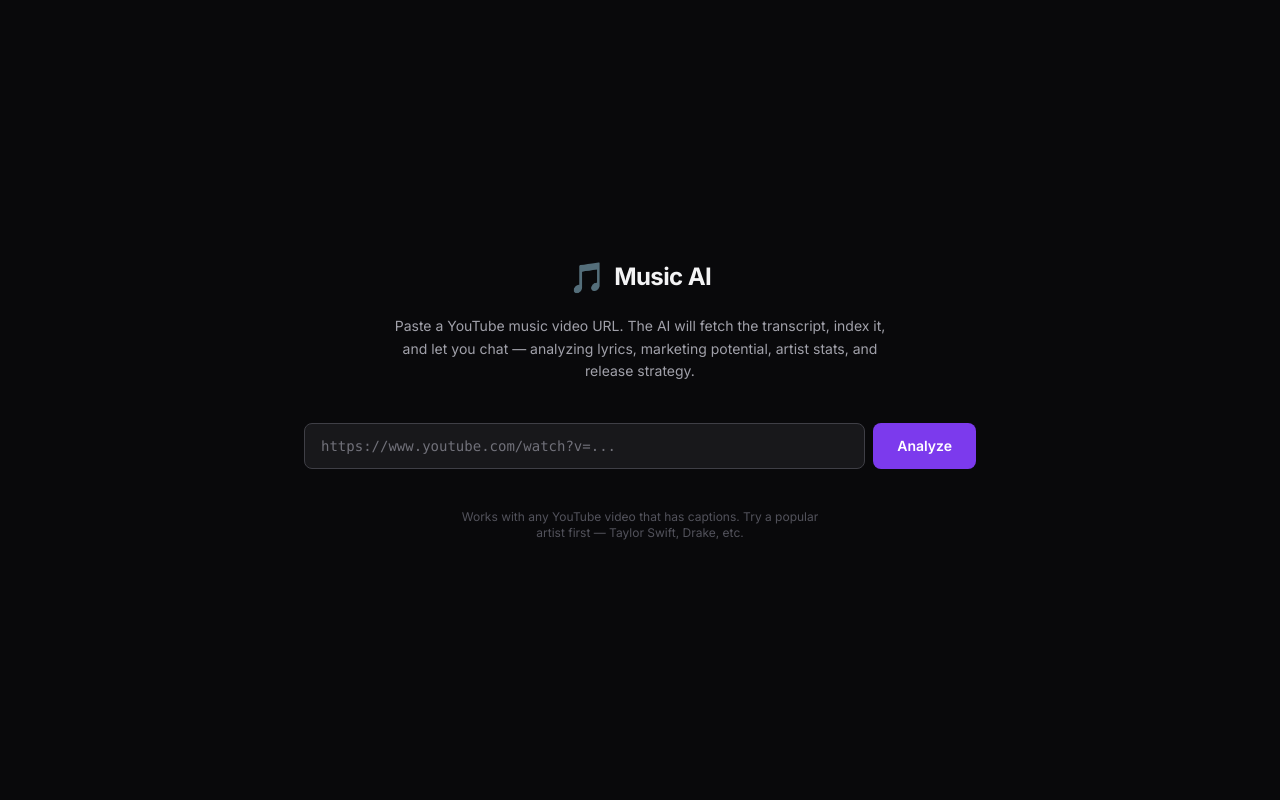
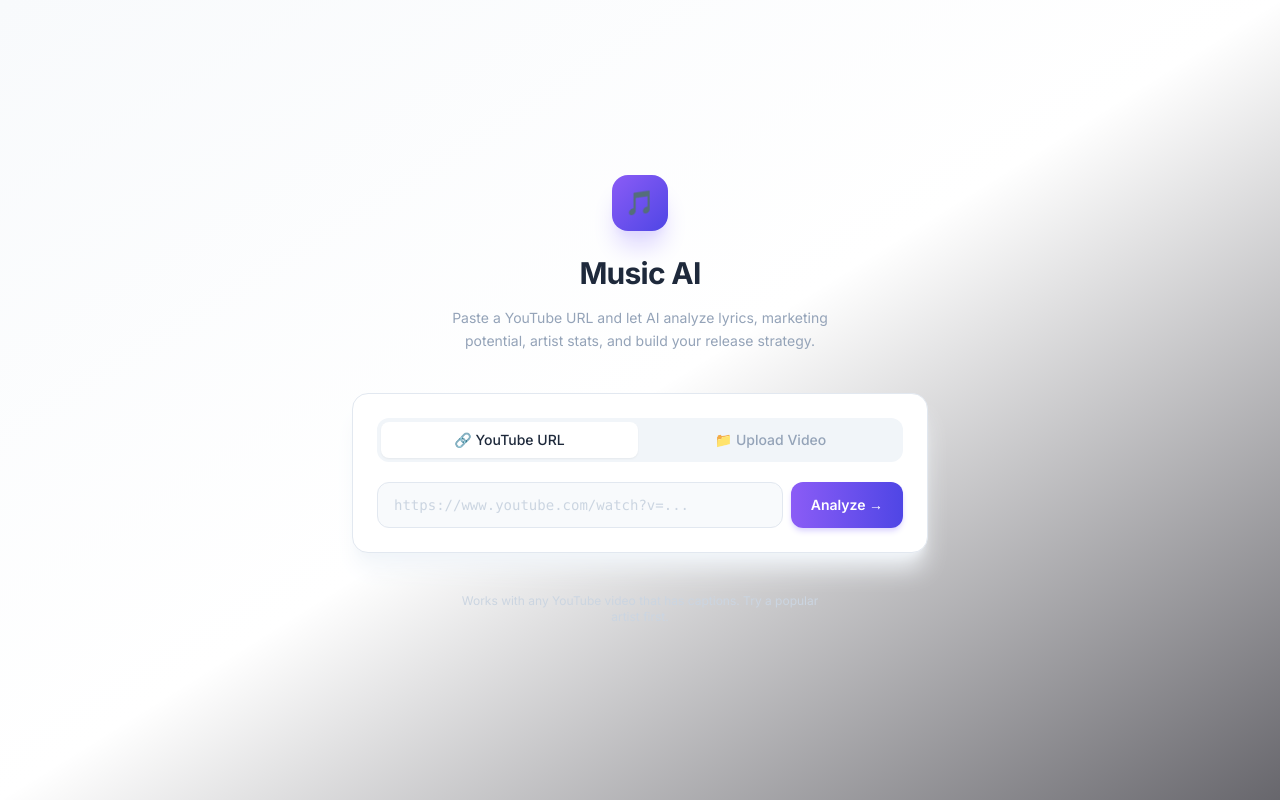
Before and after one commit to rimakrivis/music-ai-chatbot, a Next.js app in the folder frontend/: page / in a window 1280 px wide. Built offline with nearby package versions, Linux system fonts and the light colour scheme; no server answers.

Commit message:
Day C complete: homepage redesign, calendar, todo, weekly agenda

```diff
--- a/frontend/app/page.tsx
+++ b/frontend/app/page.tsx
@@ -7,41 +7,83 @@
 
 export default function HomePage() {
   const [videoData, setVideoData] = useState<AnalyzeResponse | null>(null);
-
-  function handleAnalyzeSuccess(data: AnalyzeResponse) {
-    setVideoData(data);
-  }
+  const [tab, setTab] = useState<"url" | "upload">("url");
 
   return (
-    <main className="min-h-screen flex flex-col items-center justify-center px-4 py-16 gap-10">
-      {/* Header */}
-      <div className="text-center flex flex-col gap-3 max-w-lg">
-        <div className="flex items-center justify-center gap-2 mb-2">
-          <span className="text-3xl">🎵</span>
-          <h1 className="text-2xl font-bold tracking-tight text-zinc-100">Music AI</h1>
+    <main className="min-h-screen bg-gradient-to-br from-slate-50 via-white to-violet-50/40 flex flex-col items-center justify-center px-4 py-16 gap-10">
+
+      {/* Hero */}
+      <div className="text-center flex flex-col items-center gap-4 max-w-lg">
+        <div className="w-14 h-14 rounded-2xl bg-gradient-to-br from-violet-500 to-indigo-600 flex items-center justify-center shadow-xl shadow-violet-200 mb-2">
+          <span className="text-2xl">🎵</span>
         </div>
-        <p className="text-zinc-400 text-sm leading-relaxed">
-          Paste a YouTube music video URL. The AI will fetch the transcript,
-          index it, and let you chat — analyzing lyrics, marketing potential,
-          artist stats, and release strategy.
+        <h1 className="text-3xl font-bold tracking-tight text-slate-800">Music AI</h1>
+        <p className="text-slate-400 text-sm leading-relaxed max-w-sm">
+          Paste a YouTube URL and let AI analyze lyrics, marketing potential, artist stats, and build your release strategy.
         </p>
       </div>
 
-      {/* URL Input */}
-      <UrlInput onSuccess={handleAnalyzeSuccess} />
+      {/* Card */}
+      <div className="w-full max-w-xl bg-white rounded-2xl border border-slate-200 shadow-xl shadow-slate-100 p-6 flex flex-col gap-5">
 
-      {/* Video card — shown after successful analyze */}
-      {videoData && (
-        <div className="w-full max-w-2xl animate-in fade-in slide-in-from-bottom-4 duration-300">
-          <VideoInfoCard data={videoData} />
+        {/* Tabs */}
+        <div className="flex bg-slate-100 rounded-xl p-1 gap-1">
+          <button
+            onClick={() => setTab("url")}
+            className={`flex-1 text-sm py-2 rounded-lg font-medium transition-all ${
+              tab === "url"
+                ? "bg-white text-slate-800 shadow-sm"
+                : "text-slate-400 hover:text-slate-600"
+            }`}
+          >
+            🔗 YouTube URL
+          </button>
+          <button
+            onClick={() => setTab("upload")}
+            className={`flex-1 text-sm py-2 rounded-lg font-medium transition-all ${
+              tab === "upload"
+                ? "bg-white text-slate-800 shadow-sm"
+                : "text-slate-400 hover:text-slate-600"
+            }`}
+          >
+            📁 Upload Video
+          </button>
         </div>
-      )}
 
-      {/* Footer hint */}
+        {/* URL tab */}
+        {tab === "url" && (
+          <UrlInput onSuccess={setVideoData} />
+        )}
+
+        {/* Upload tab — coming soon */}
+        {tab === "upload" && (
+          <div className="flex flex-col items-center justify-center gap-3 py-10 border-2 border-dashed border-slate-200 rounded-xl">
+            <span className="text-3xl">📁</span>
+            <p className="text-slate-500 text-sm font-medium">Video upload coming soon</p>
+            <p className="text-slate-300 text-xs text-center max-w-xs">
+              You'll be able to upload MP4 or audio files directly. For now, use a YouTube URL.
+            </p>
+            <button
+              onClick={() => setTab("url")}
+              className="mt-2 text-xs text-violet-600 hover:text-violet-800 border border-violet-200 hover:border-violet-300 px-4 py-2 rounded-lg transition-colors bg-violet-50"
+            >
+              Use YouTube URL instead
+            </button>
+          </div>
+        )}
+
+        {/* Video card after success */}
+        {videoData && (
+          <div className="animate-in fade-in slide-in-from-bottom-2 duration-300">
+            <VideoInfoCard data={videoData} />
+          </div>
+        )}
+      </div>
+
+      {/* Footer */}
       {!videoData && (
-        <p className="text-zinc-600 text-xs text-center max-w-sm">
-          Works with any YouTube video that has captions.
-          Try a popular artist first — Taylor Swift, Drake, etc.
+        <p className="text-slate-300 text-xs text-center max-w-sm">
+          Works with any YouTube video that has captions. Try a popular artist first.
         </p>
       )}
     </main>
--- a/frontend/components/UrlInput.tsx
+++ b/frontend/components/UrlInput.tsx
@@ -30,29 +30,26 @@
     }
   }
 
-  function handleKeyDown(e: React.KeyboardEvent<HTMLInputElement>) {
-    if (e.key === "Enter") handleAnalyze();
-  }
-
   return (
-    <div className="w-full max-w-2xl mx-auto flex flex-col gap-3">
+    <div className="flex flex-col gap-3">
       <div className="flex gap-2">
         <input
           type="text"
           value={url}
           onChange={(e) => setUrl(e.target.value)}
-          onKeyDown={handleKeyDown}
+          onKeyDown={(e) => e.key === "Enter" && handleAnalyze()}
           placeholder="https://www.youtube.com/watch?v=..."
           disabled={loading}
-          className="flex-1 bg-zinc-900 border border-zinc-700 text-zinc-100 placeholder-zinc-500
-                     rounded-lg px-4 py-3 text-sm font-mono focus:outline-none focus:border-violet-500
-                     transition-colors disabled:opacity-50"
+          className="flex-1 bg-slate-50 border border-slate-200 text-slate-800 placeholder-slate-300
+                     rounded-xl px-4 py-3 text-sm focus:outline-none focus:border-violet-400
+                     focus:ring-2 focus:ring-violet-100 transition-all disabled:opacity-50 font-mono"
         />
         <button
           onClick={handleAnalyze}
           disabled={loading}
-          className="bg-violet-600 hover:bg-violet-500 disabled:bg-violet-900 disabled:cursor-not-allowed
-                     text-white font-semibold px-6 py-3 rounded-lg transition-colors text-sm whitespace-nowrap"
+          className="bg-gradient-to-r from-violet-500 to-indigo-600 hover:shadow-lg
+                     disabled:opacity-50 disabled:cursor-not-allowed shadow-md shadow-violet-200
+                     text-white font-semibold px-5 py-3 rounded-xl transition-all text-sm whitespace-nowrap"
         >
           {loading ? (
             <span className="flex items-center gap-2">
@@ -60,19 +57,15 @@
               Fetching…
             </span>
           ) : (
-            "Analyze"
+            "Analyze →"
           )}
         </button>
       </div>
 
-      {error && (
-        <p className="text-red-400 text-sm px-1">
-          ⚠ {error}
-        </p>
-      )}
+      {error && <p className="text-rose-400 text-sm px-1">⚠ {error}</p>}
 
       {loading && (
-        <p className="text-zinc-500 text-xs px-1 animate-pulse">
+        <p className="text-slate-400 text-xs px-1 animate-pulse">
           Fetching transcript and building vector index…
         </p>
       )}
--- a/frontend/components/VideoInfoCard.tsx
+++ b/frontend/components/VideoInfoCard.tsx
@@ -31,33 +31,40 @@
   }
 
   return (
-    <div className="w-full max-w-2xl mx-auto bg-zinc-900 border border-zinc-700 rounded-xl p-6 flex flex-col gap-5">
-      {/* Header */}
-      <div className="flex items-start justify-between gap-4">
-        <div className="flex flex-col gap-1">
-          <h2 className="text-zinc-100 font-semibold text-lg leading-tight line-clamp-2">
-            {data.title}
-          </h2>
-          <p className="text-zinc-400 text-sm">{data.channel}</p>
+    <div className="flex flex-col gap-4">
+      {/* Divider */}
+      <div className="flex items-center gap-3">
+        <div className="h-px flex-1 bg-slate-100" />
+        <span className="text-slate-300 text-xs">Ready to chat</span>
+        <div className="h-px flex-1 bg-slate-100" />
       </div>
-        <span className="shrink-0 bg-violet-900/50 border border-violet-700/50 text-violet-300 text-xs font-mono px-2 py-1 rounded-md">
+
+      {/* Video info */}
+      <div className="bg-slate-50 border border-slate-200 rounded-xl p-4 flex flex-col gap-3">
+        <div className="flex items-start justify-between gap-3">
+          <div className="flex flex-col gap-0.5 min-w-0">
+            <p className="text-slate-800 font-semibold text-sm leading-tight truncate">{data.title}</p>
+            <p className="text-slate-400 text-xs">{data.channel}</p>
+          </div>
+          <span className="shrink-0 bg-green-50 border border-green-200 text-green-600 text-xs px-2 py-1 rounded-lg">
             ✓ Indexed
           </span>
         </div>
 
-      {/* Stats row */}
-      <div className="grid grid-cols-2 sm:grid-cols-4 gap-3">
+        {/* Stats */}
+        <div className="grid grid-cols-4 gap-2">
           <Stat label="Duration" value={formatDuration(data.duration)} />
           <Stat label="Words" value={data.word_count.toLocaleString()} />
           <Stat label="Chunks" value={data.chunks_created.toString()} />
           <Stat label="Source" value={SOURCE_LABELS[data.source] || data.source} />
         </div>
+      </div>
 
       {/* CTA */}
       <button
         onClick={handleStartChat}
-        className="w-full bg-violet-600 hover:bg-violet-500 text-white font-semibold
-                   py-3 rounded-lg transition-colors text-sm"
+        className="w-full bg-gradient-to-r from-violet-500 to-indigo-600 text-white font-semibold
+                   py-3 rounded-xl shadow-md shadow-violet-200 hover:shadow-lg transition-all text-sm"
       >
         Start chatting →
       </button>
@@ -67,9 +74,9 @@
 
 function Stat({ label, value }: { label: string; value: string }) {
   return (
-    <div className="bg-zinc-800 rounded-lg px-3 py-2 flex flex-col gap-0.5">
-      <span className="text-zinc-500 text-xs">{label}</span>
-      <span className="text-zinc-100 text-sm font-mono truncate">{value}</span>
+    <div className="bg-white border border-slate-200 rounded-lg px-2.5 py-2 flex flex-col gap-0.5">
+      <span className="text-slate-400 text-xs">{label}</span>
+      <span className="text-slate-700 text-xs font-mono truncate">{value}</span>
     </div>
   );
 }
```
Lines whose indentation alone changed are shown as unchanged.
